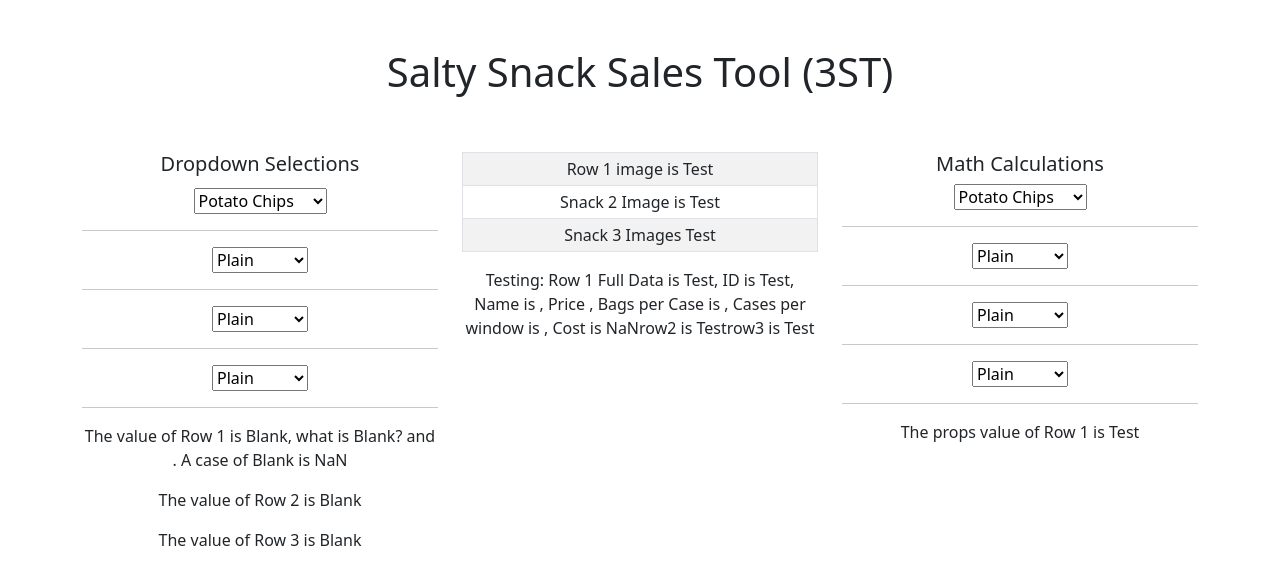
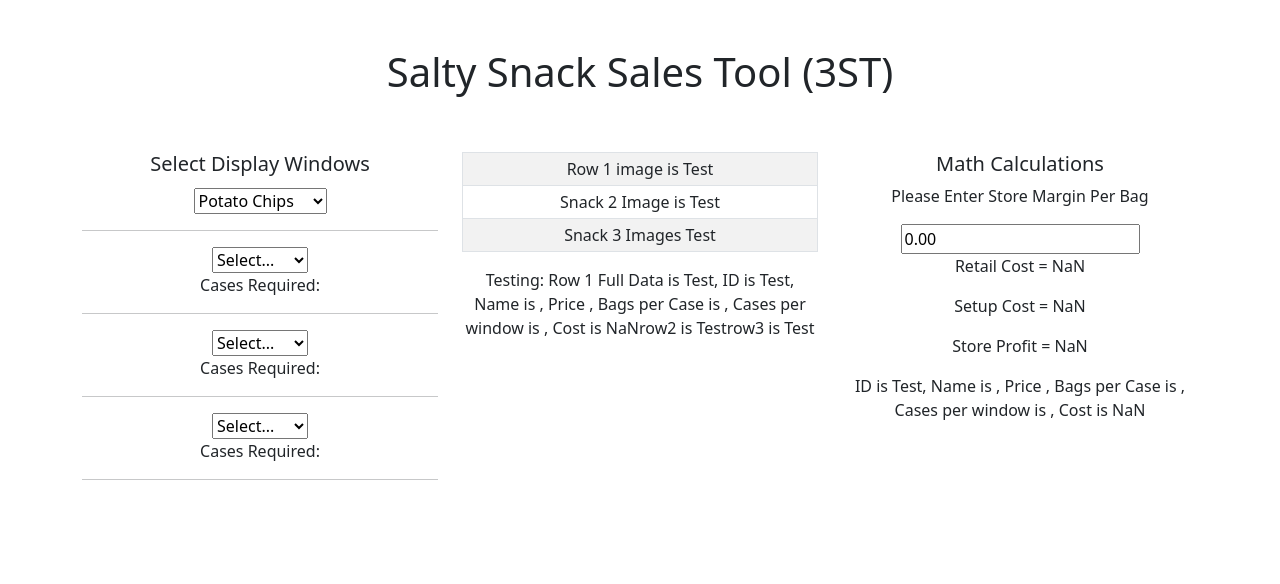
Before and after one commit to grahamcoding/Chips, a React (Create React App) app: page / in a window 1280 px wide. Shown: the top 584 px of the page. Built offline with nearby package versions, Linux system fonts and the light colour scheme.

Commit message:
Restructured, working on math

```diff
--- a/src/components/DropdownComponent.js
+++ b/src/components/DropdownComponent.js
@@ -1,68 +1,34 @@
 import React, {Component}  from 'react';
-
-const lookup = {
-    "Potato": [
-      { id: '1', text: 'Plain', price: '4.09' },
-      { id: '2', text: 'Barbeque', price: '4.09' },
-      { id: '3', text: 'Onion', price: '4.09' }
-    ],
-    "Tortilla": [
-      { id: 'a', text: 'Restaurant', price: '4.79' },
-      { id: 'b', text: 'Bowls', price: '4.79' },
-      { id: 'c', text: 'Bites', price: '4.79' }
-    ],
-    "Cheeze": [
-      { id: 'a', text: 'Crunchy', price: '3.79' },
-      { id: 'b', text: 'Hot', price: '3.79' },
-      { id: 'c', text: 'Puff', price: '3.79' }
-    ]
-  }
+import { LOOKUP } from '../shared/lookup'
 
   class Dropdown extends Component {
+
+    //Local State is handling the import of the Lookup table of items and the datavalue which sets dropdown options
+
     constructor(props) {
       super(props);
       this.state = {
+        lookup: LOOKUP,
         dataValue: 'Potato',
-        row1: 'Blank',
-        price1: '',
-        row2: 'Blank',
-        row3: 'Blank'
       }
-      this.handleChange1 = this.handleChange1.bind(this);
-      this.handleChange2 = this.handleChange2.bind(this);
-      this.handleChange3 = this.handleChange3.bind(this);
     }
 
+    //Local onchange to handle the change of dropdown options.
 
     onChange = ({ target: { value } }) => {
       this.setState({ dataValue: value });
     }
 
-    handleChange1(e) {
-      this.setState({ row1: e.target.value });
-    }
-
-      handleChange2(e) {
-        this.setState({ row2: e.target.value });
-      }
-
-      handleChange3(e) {
-        this.setState({ row3: e.target.value });
-      }
-
-
-
-
     render() {
       //Renders List Options
       const { dataValue } = this.state;
-      const options = lookup[dataValue];
+      const options = this.state.lookup[dataValue];
 
+      const row1cases = this.props.row1.split(" ")  //Split Result by word into new array to call values (cases per window) out of the dropdowns.
+      const row2cases = this.props.row2.split(" ")
+      const row3cases = this.props.row3.split(" ")
 
-      const rowprice = this.state.row1.split(" ")  //Split Result by word.
-      let rowpricier = rowprice[1] // Selects Price
-      let casePrice = (rowpricier * 6)
-
+      //Initial Div selects overall dropdown options - need to add manually from LOOKUP
       return (
         <div>
           <select onChange={this.onChange}>
@@ -71,29 +37,32 @@ const lookup = {
             <option value="Cheeze">Cheeze Snacks</option>
           </select>
 
-          <hr />
+        <hr />
 
-          <select value={this.state.row1} onChange={this.handleChange1}>
-            {options.map(o => <option key={o.id} value={(o.text) + ' ' + (o.price)}>{o.text}</option>)}
+          <select value={this.props.row1} onChange={e => this.props.handleChange1(e)}>
+            {options.map(o => <option key={o.id} value={(o.id) + ' ' + (o.name) + ' ' + (o.price) + ' ' + (o.bag) + ' ' + (o.case)}>{o.name}</option>)}
           </select>
+
+        <p>Cases Required: {row1cases[4]}</p>
 
         <hr/>
 
-          <select value={this.state.row2} onChange={this.handleChange2}>
-            {options.map(o => <option key={o.id} value={o.text}>{o.text}</option>)}
+
+        <select value={this.props.row2} onChange={e => this.props.handleChange2(e)}>
+            {options.map(o => <option key={o.id} value={(o.id) + ' ' + (o.name) + ' ' + (o.price) + ' ' + (o.bag) + ' ' + (o.case)}>{o.name}</option>)}
           </select>
+
+        <p>Cases Required: {row2cases[4]}</p>
 
         <hr/>
 
-          <select value={this.state.row3} onChange={this.handleChange3}>
-            {options.map(o => <option key={o.id} value={o.text}>{o.text}</option>)}
+        <select value={this.props.row3} onChange={e => this.props.handleChange3(e)}>
+            {options.map(o => <option key={o.id} value={(o.id) + ' ' + (o.name) + ' ' + (o.price) + ' ' + (o.bag) + ' ' + (o.case)}>{o.name}</option>)}
           </select>
 
+        <p>Cases Required: {row3cases[4]}</p>
+
         <hr/>
-
-        <p>The value of Row 1 is {this.state.row1}, what is {rowprice}? and {rowpricier}. A case of {rowprice[0]} is {casePrice}</p>
-        <p>The value of Row 2 is {this.state.row2}</p>
-        <p>The value of Row 3 is {this.state.row3}</p>
 
         </div>
       );
--- a/src/components/MainComponent.js
+++ b/src/components/MainComponent.js
@@ -45,8 +45,15 @@ class Main extends Component {
              <div className="row">
 
                 <div className='col'>
-                  <h5 className='pb-1'>Dropdown Selections</h5>
-                  <Dropdown/>
+                  <h5 className='pb-1'>Select Display Windows</h5>
+                  <Dropdown
+                  row1={this.state.row1}
+                  handleChange1={this.handleChange1}
+                  row2={this.state.row2}
+                  handleChange2={this.handleChange2}
+                  row3={this.state.row3}
+                  handleChange3={this.handleChange3}
+                  />
                 </div>
 
                     <div className="col">
@@ -81,11 +88,8 @@ class Main extends Component {
                     <h5>Math Calculations</h5>
                   <Math
                   row1={this.state.row1}
-                  handleChange1={this.handleChange1}
                   row2={this.state.row2}
-                  handleChange2={this.handleChange2}
                   row3={this.state.row3}
-                  handleChange3={this.handleChange3}
                   />
                   </div>
           </div>
--- a/src/components/MathComponent.js
+++ b/src/components/MathComponent.js
@@ -1,57 +1,43 @@
 import React, {Component}  from 'react';
-import { LOOKUP } from '../shared/lookup'
 
   class Math extends Component {
-
-    //Local State is handling the import of the Lookup table of items and the datavalue which sets dropdown options
 
     constructor(props) {
       super(props);
       this.state = {
-        lookup: LOOKUP,
-        dataValue: 'Potato',
+        margin: '0.00'
       }
     }
 
-    //Local onchange to handle the change of dropdown options.
-
-    onChange = ({ target: { value } }) => {
-      this.setState({ dataValue: value });
-    }
 
     render() {
-      //Renders List Options
-      const { dataValue } = this.state;
-      const options = this.state.lookup[dataValue];
 
-      //Initial Div selects overall dropdown options - need to add manually from LOOKUP
+      const row1 = this.props.row1.split(" ")  //Split Result by word into new array to call values (cases per window) out of the dropdowns.
+      const row2 = this.props.row2.split(" ")
+      const row3 = this.props.row3.split(" ")
+
+      const retailCost = row1[2] * row1[3] * row1[4]
+      const margin = this.state.margin
+      const setupCost = (row1[2]-margin) * row1[3] * row1[4]
+      const storeProfit = retailCost - setupCost
+
       return (
         <div>
-          <select onChange={this.onChange}>
-            <option value="Potato">Potato Chips</option>
-            <option value="Tortilla">Tortilla Chips</option>
-            <option value="Cheeze">Cheeze Snacks</option>
-          </select>
+          <p>Please Enter Store Margin Per Bag</p>
+          <input type="text"
+          value={ this.state.margin }
+          onChange={(e) => this.setState({ margin: e.target.value }) }/>
 
-          <hr />
+          <p>Retail Cost = {retailCost} </p>
+          <p>Setup Cost = {setupCost} </p>
+          <p>Store Profit = {storeProfit}</p>
 
-          <select value={this.props.row1} onChange={e => this.props.handleChange1(e)}>
-            {options.map(o => <option key={o.id} value={(o.id) + ' ' + (o.name) + ' ' + (o.price) + ' ' + (o.bag) + ' ' + (o.case)}>{o.name}</option>)}
-          </select>
-        <hr/>
-
-        <select value={this.props.row2} onChange={e => this.props.handleChange2(e)}>
-            {options.map(o => <option key={o.id} value={(o.id) + ' ' + (o.name) + ' ' + (o.price) + ' ' + (o.bag) + ' ' + (o.case)}>{o.name}</option>)}
-          </select>
-        <hr/>
-
-        <select value={this.props.row3} onChange={e => this.props.handleChange3(e)}>
-            {options.map(o => <option key={o.id} value={(o.id) + ' ' + (o.name) + ' ' + (o.price) + ' ' + (o.bag) + ' ' + (o.case)}>{o.name}</option>)}
-          </select>
-        <hr/>
-
-        <p>The props value of Row 1 is {this.props.row1}</p>
-
+          ID is {row1[0]},
+                      Name is {row1[1]},
+                      Price {row1[2]},
+                      Bags per Case is {row1[3]},
+                      Cases per window is {row1[4]},
+                      Cost is {row1[2] * row1[3]}
         </div>
       );
     }
--- a/src/shared/lookup.js
+++ b/src/shared/lookup.js
@@ -1,15 +1,18 @@
 export const LOOKUP = {
     "Potato": [
+      { id: '--', name: 'Select...', price: '--', bag: '--', case: '--' },
       { id: 'p1', name: 'Plain', price: '4.09', bag: '12', case: '1.5' },
       { id: 'p2', name: 'Barbeque', price: '4.09', bag: '12', case: '1.5' },
       { id: 'p3', name: 'Onion', price: '4.09', bag: '12', case: '1.5' }
     ],
     "Tortilla": [
+      { id: '--', name: 'Select...', price: '--', bag: '--', case: '--' },
       { id: 't1', name: 'Restaurant', price: '4.79', bag: '5', case: '3.6' },
       { id: 't2', name: 'Bowls', price: '4.79', bag: '7', case: '2.6' },
       { id: 't3', name: 'Bites', price: '4.79', bag: '7', case: '2.6' }
     ],
     "Cheeze": [
+      { id: '--', name: 'Select...', price: '--', bag: '--', case: '--' },
       { id: 'c1', name: 'Crunchy', price: '3.79', bag: '10', case: '2.4' },
       { id: 'c2', name: 'Hot', price: '3.79', bag: '10', case: '2.4' },
       { id: 'c3', name: 'Puff', price: '3.79', bag: '10', case: '1.3' }
```
